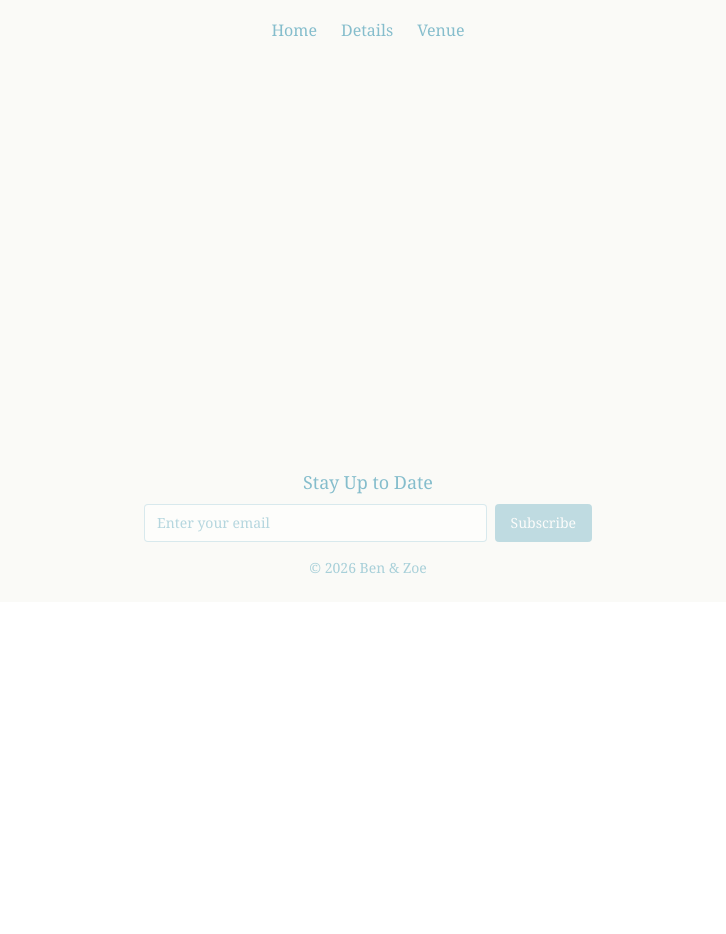
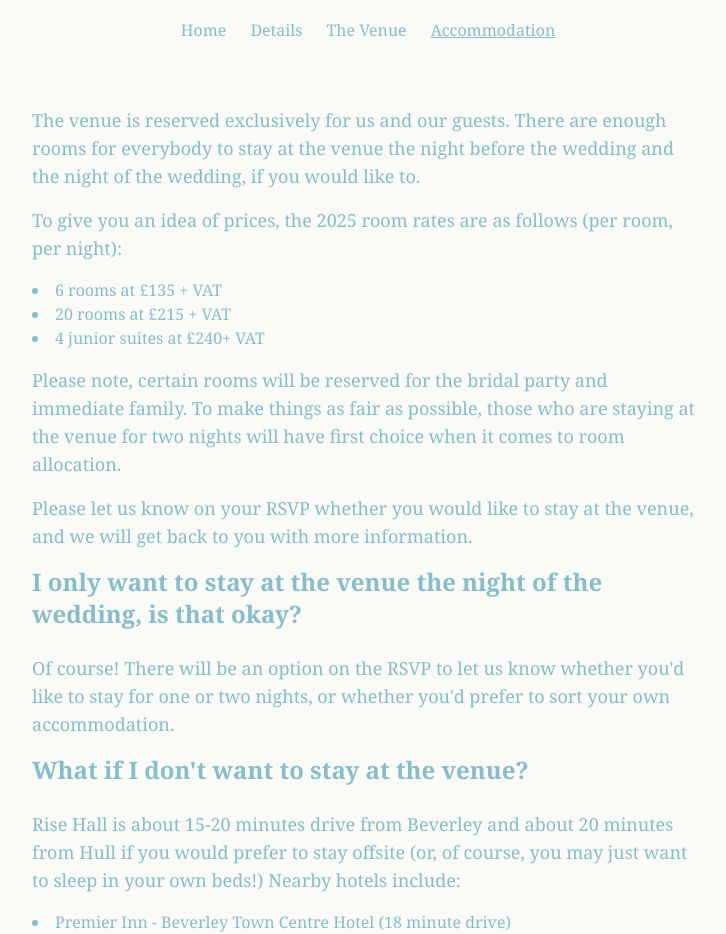
Before and after one commit to bp713/benzoe-wedding-website, a React (Vite) app: page /accommodation in a window 1280 px wide. Shown: the part 198-1132 px from the top of the page, without its empty margins (272-998 px from the left). Before the commit the page ends 800 px from the top, so only its background shows below. Built offline with nearby package versions, Linux system fonts and the light colour scheme; a web font is replaced by a local one.

Commit message:
add accomodation section

```diff
--- a/src/App.tsx
+++ b/src/App.tsx
@@ -1,9 +1,31 @@
-import { BrowserRouter as Router, Routes, Route, Link } from "react-router-dom";
+import { BrowserRouter as Router, Routes, Route, Link, useLocation } from "react-router-dom";
 import Home from "./pages/Home";
 import Details from "./pages/Details";
+import Accommodation from "./pages/Accommodation";
 import EmailSubscribe from "./components/EmailSubscribe";
 import riseHallSketch from "./assets/rise-hall-sketch.jpg";
 import Venue from "./pages/Venue";
+
+function Navigation() {
+  const location = useLocation();
+
+  return (
+    <nav className="mt-2 space-x-6">
+      <Link to="/" className={`hover:underline ${location.pathname === '/' ? 'underline' : ''}`}>
+        Home
+      </Link>
+      <Link to="/details" className={`hover:underline ${location.pathname === '/details' ? 'underline' : ''}`}>
+        Details
+      </Link>
+      <Link to="/venue" className={`hover:underline ${location.pathname === '/venue' ? 'underline' : ''}`}>
+        The Venue
+      </Link>
+      <Link to="/accommodation" className={`hover:underline ${location.pathname === '/accommodation' ? 'underline' : ''}`}>
+        Accommodation
+      </Link>
+    </nav>
+  );
+}
 
 export default function App() {
   return (
@@ -27,23 +49,14 @@ export default function App() {
           >
             Zoe & Ben
           </div>
-          <nav className="mt-2 space-x-6">
-            <Link to="/" className="hover:underline">
-              Home
-            </Link>
-            <Link to="/details" className="hover:underline">
-              Details
-            </Link>
-            <Link to="/venue" className="hover:underline">
-              Venue
-            </Link>
-          </nav>
+          <Navigation />
         </header>
         <main className="flex-1">
           <Routes>
             <Route path="/" element={<Home />} />
             <Route path="/details" element={<Details />} />
             <Route path="/venue" element={<Venue />} />
+            <Route path="/accommodation" element={<Accommodation />} />
           </Routes>
         </main>
         <footer className="text-center p-6 text-sm text-[#85BDCC]/70">
--- /dev/null
+++ b/src/pages/Accommodation.tsx
@@ -0,0 +1,54 @@
+export default function Accommodation() {
+  return (
+    <div className="max-w-2xl mx-auto py-10">
+      <p className="text-lg mb-4">
+        The venue is reserved exclusively for us and our guests. There are
+        enough rooms for everybody to stay at the venue the night before the
+        wedding and the night of the wedding, if you would like to.
+      </p>
+      <p className="text-lg mb-4">
+        To give you an idea of prices, the 2025 room rates are as follows (per
+        room, per night):
+      </p>
+      <ul className="list-disc list-inside mb-4">
+        <li>6 rooms at £135 + VAT</li>
+        <li>20 rooms at £215 + VAT</li>
+        <li>4 junior suites at £240+ VAT</li>
+      </ul>
+      <p className="text-lg mb-4">
+        Please note, certain rooms will be reserved for the bridal party and
+        immediate family. To make things as fair as possible, those who are
+        staying at the venue for two nights will have first choice when it comes
+        to room allocation.
+      </p>{" "}
+      <p className="text-lg mb-4">
+        Please let us know on your RSVP whether you would like to stay at the
+        venue, and we will get back to you with more information.
+      </p>
+      <h2 className="text-2xl font-semibold mb-6">
+        I only want to stay at the venue the night of the wedding, is that okay?
+      </h2>
+      <p className="text-lg mb-4">
+        Of course! There will be an option on the RSVP to let us know whether
+        you'd like to stay for one or two nights, or whether you'd prefer to
+        sort your own accommodation.
+      </p>
+      <h2 className="text-2xl font-semibold mb-6">
+        What if I don't want to stay at the venue?
+      </h2>
+      <p className="text-lg mb-4">
+        Rise Hall is about 15-20 minutes drive from Beverley and about 20
+        minutes from Hull if you would prefer to stay offsite (or, of course,
+        you may just want to sleep in your own beds!) Nearby hotels include:
+      </p>
+      <ul className="list-disc list-inside mb-4">
+        <li>Premier Inn - Beverley Town Centre Hotel (18 minute drive)</li>
+        <li>Premier Inn - Hull City Centre (24 minute drive)</li>
+      </ul>
+      <p className="mb-6">
+        The only thing to bear in mind is that there is limited signal at the
+        venue, so taxis will need to be booked in advance.
+      </p>
+    </div>
+  );
+}
--- a/src/pages/Venue.tsx
+++ b/src/pages/Venue.tsx
@@ -7,7 +7,26 @@ export default function Venue() {
 
   return (
     <div className="max-w-2xl mx-auto py-10">
-      <h2 className="text-3xl font-semibold mb-6">Venue</h2>
+      <div className="mb-6">
+        <button
+          onClick={() => setShow3DTour(!show3DTour)}
+          className="w-full text-left p-4 bg-[#85BDCC]/10 rounded-lg hover:bg-[#85BDCC]/20 transition-colors"
+        >
+          <span className="text-lg font-medium">
+            3D Virtual Tour {show3DTour ? "▼" : "▶"}
+          </span>
+        </button>
+        {show3DTour && (
+          <div className="aspect-video mt-4">
+            <iframe
+              src="https://my.matterport.com/show/?m=zWAFFxeUKKR"
+              title="Rise Hall 3D Tour"
+              className="w-full h-full rounded-lg"
+              allowFullScreen
+            ></iframe>
+          </div>
+        )}
+      </div>
 
       <div className="mb-6">
         <button
@@ -25,27 +44,6 @@ export default function Venue() {
               title="Rise Hall Video"
               className="w-full h-full rounded-lg"
               allow="accelerometer; autoplay; clipboard-write; encrypted-media; gyroscope; picture-in-picture"
-              allowFullScreen
-            ></iframe>
-          </div>
-        )}
-      </div>
-
-      <div className="mb-6">
-        <button
-          onClick={() => setShow3DTour(!show3DTour)}
-          className="w-full text-left p-4 bg-[#85BDCC]/10 rounded-lg hover:bg-[#85BDCC]/20 transition-colors"
-        >
-          <span className="text-lg font-medium">
-            3D Virtual Tour {show3DTour ? "▼" : "▶"}
-          </span>
-        </button>
-        {show3DTour && (
-          <div className="aspect-video mt-4">
-            <iframe
-              src="https://my.matterport.com/show/?m=zWAFFxeUKKR"
-              title="Rise Hall 3D Tour"
-              className="w-full h-full rounded-lg"
               allowFullScreen
             ></iframe>
           </div>
```
